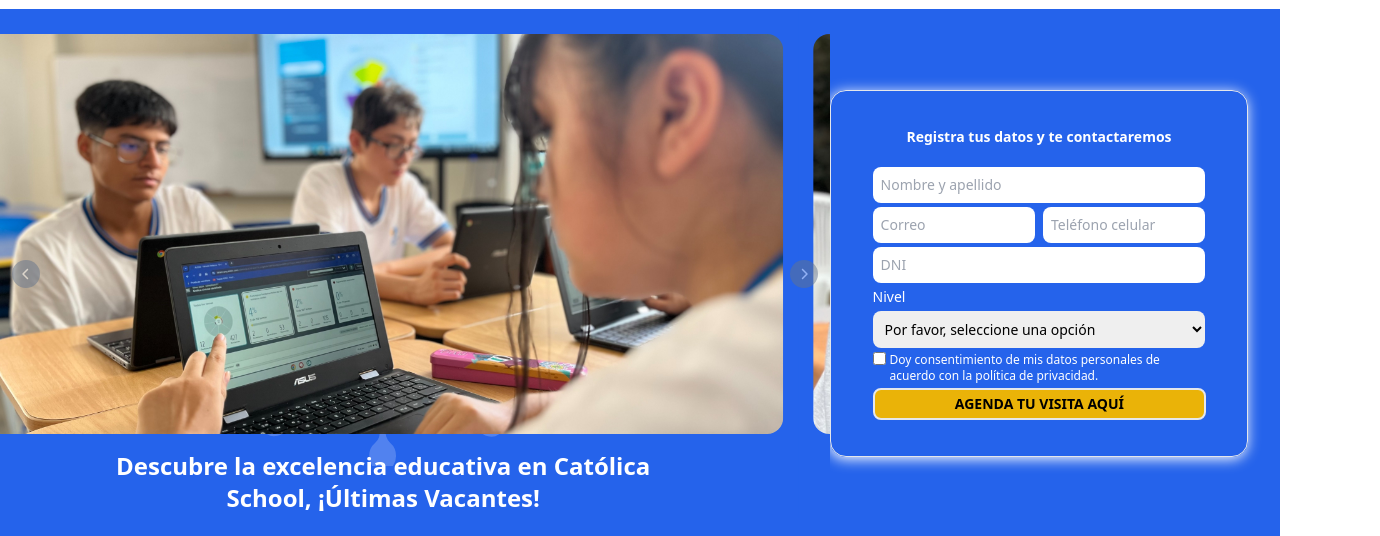
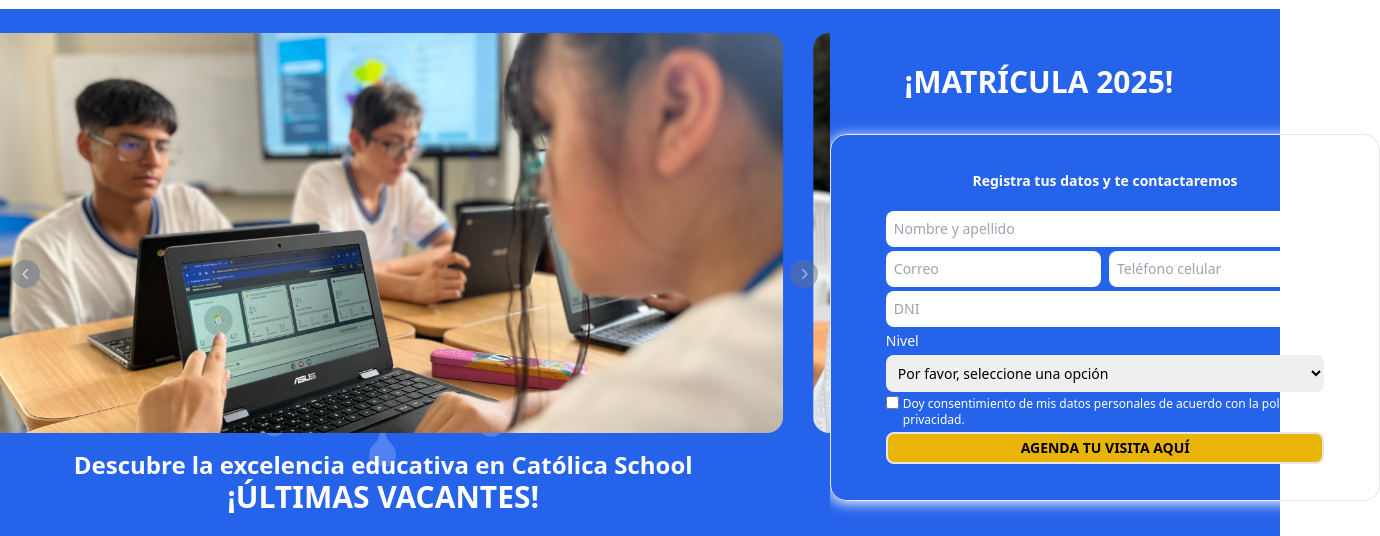
Before and after one commit to GonzaloDEV0210/copia_landing_catolica, a website: page index.html in a window 1280 px wide. Shown: the part 123-659 px from the top of the page, 1380 px wide, since content can reach past the window. Drawn offline with nearby package versions, Linux system fonts and the light colour scheme.

Commit message:
cambiso actualizados 24/01

```diff
--- a/index.html
+++ b/index.html
@@ -27,29 +27,29 @@
                     <div class="swiper-slide relative bg-green-500 lg:bg-blue-600 flex flex-col items-center justify-center">
                         <img class="absolute inset-0 object-cover w-64 lg:w-96 h-64 lg:h-96 opacity-20 m-auto" src="/media/forma-02.svg" alt="fondo">
                         <div class="container_slide relative z-10 flex flex-col items-center justify-center h-full">
-                            <img class="img_slide w-80 sm:w-550 md:w-680 lg:w-550 xl:w-680 2xl:w-750 mx-auto rounded-2xl" src="/media/slide1.jpeg"></img>
-                            <p class="text-white w-4/5 sm:w-3/4 2xl:w-2/4 mx-auto font-sans font-bold text-center text-lg sm:text-xl xl:text-2xl leading-6 mt-4">Descubre la excelencia educativa en Católica School, ¡Últimas Vacantes!</p>
+                            <img class="img_slide w-80 sm:w-550 md:w-680 lg:w-550 xl:w-680 2xl:w-750 mx-auto rounded-2xl" src="/media/slide1.jpeg">
+                            <p class="text-white w-4/5 sm:w-3/4 2xl:w-2/4 mx-auto font-sans font-bold text-center text-lg sm:text-xl xl:text-2xl leading-6 mt-4">Descubre la excelencia educativa en Católica School <br><span class="texto_vacantes">¡Últimas Vacantes!</span></p>
                         </div>
                     </div>
                     <div class="swiper-slide relative bg-blue-600 h-72 flex flex-col items-center justify-center">
                         <img class="absolute inset-0 object-cover w-64 lg:w-96 h-64 lg:h-96 opacity-20 m-auto" src="/media/forma-02.svg" alt="fondo">
                         <div class="container_slide relative z-10 flex flex-col items-center justify-center h-full">
-                            <img class="img_slide w-80 sm:w-550 md:w-680 lg:w-550 xl:w-680 2xl:w-750 mx-auto rounded-2xl" src="/media/slide5.jpeg"></img>
-                            <p class="text-white w-4/5 sm:w-3/4 2xl:w-2/4 mx-auto font-sans font-bold text-center text-lg sm:text-xl xl:text-2xl leading-6 mt-4">Descubre la excelencia educativa en Católica School, ¡Últimas Vacantes!</p>
+                            <img class="img_slide w-80 sm:w-550 md:w-680 lg:w-550 xl:w-680 2xl:w-750 mx-auto rounded-2xl" src="/media/slide5.jpeg">
+                            <p class="text-white w-4/5 sm:w-3/4 2xl:w-2/4 mx-auto font-sans font-bold text-center text-lg sm:text-xl xl:text-2xl leading-6 mt-4">Descubre la excelencia educativa en Católica School <br><span class="texto_vacantes">¡Últimas Vacantes!</span></p>
                         </div>
                     </div>
                     <div class="swiper-slide relative bg-sky-500 lg:bg-blue-600 h-72 flex flex-col items-center justify-center">
                         <img class="absolute inset-0 object-cover w-64 lg:w-96 h-64 lg:h-96 opacity-20 m-auto" src="/media/forma-02.svg" alt="fondo">
                         <div class="container_slide relative z-10 flex flex-col items-center justify-center h-full">
-                            <img class="img_slide w-80 sm:w-550 md:w-680 lg:w-550 xl:w-680 2xl:w-750 mx-auto rounded-2xl" src="/media/slide3.jpeg"></img>
-                            <p class="text-white w-4/5 sm:w-3/4 2xl:w-2/4 mx-auto font-sans font-bold text-center text-lg sm:text-xl xl:text-2xl leading-6 mt-4">Descubre la excelencia educativa en Católica School, ¡Últimas Vacantes!</p>
+                            <img class="img_slide w-80 sm:w-550 md:w-680 lg:w-550 xl:w-680 2xl:w-750 mx-auto rounded-2xl" src="/media/slide3.jpeg">
+                            <p class="text-white w-4/5 sm:w-3/4 2xl:w-2/4 mx-auto font-sans font-bold text-center text-lg sm:text-xl xl:text-2xl leading-6 mt-4">Descubre la excelencia educativa en Católica School <br><span class="texto_vacantes">¡Últimas Vacantes!</span></p>
                         </div>
                     </div>
                     <div class="swiper-slide relative bg-orange-600 lg:bg-blue-600 h-72 flex flex-col items-center justify-center">
                         <img class="absolute inset-0 object-cover w-64 lg:w-96 h-64 lg:h-96 opacity-20 m-auto" src="/media/forma-02.svg" alt="fondo">
                         <div class="container_slide relative z-10 flex flex-col items-center justify-center h-full">
-                            <img class="img_slide w-80 sm:w-550 md:w-680 lg:w-550 xl:w-680 2xl:w-750 mx-auto rounded-2xl" src="/media/slide4.jpeg"></img>
-                            <p class="text-white w-4/5 sm:w-3/4 2xl:w-2/4 mx-auto font-sans font-bold text-center text-lg sm:text-xl xl:text-2xl leading-6 mt-4">Descubre la excelencia educativa en Católica School, ¡Últimas Vacantes!</p>
+                            <img class="img_slide w-80 sm:w-550 md:w-680 lg:w-550 xl:w-680 2xl:w-750 mx-auto rounded-2xl" src="/media/slide4.jpeg">
+                            <p class="text-white w-4/5 sm:w-3/4 2xl:w-2/4 mx-auto font-sans font-bold text-center text-lg sm:text-xl xl:text-2xl leading-6 mt-4">Descubre la excelencia educativa en Católica School <br><span class="texto_vacantes">¡Últimas Vacantes!</span></p>
                         </div>
                     </div>
                 </div>
@@ -61,7 +61,8 @@
                     <img class="w-full h-full" src="/media/icons/next_arrow.svg" alt="">
                 </div>
             </section>
-            <section class="bg-blue-600 text-white h-450 md:h-450 flex lg:w-400 xl:w-450 2xl:w-680 lg:h-530 2xl:h-600 lg:items-center lg:pr-8 2xl:pr-20">
+            <section class="formulario_container bg-blue-600 text-white h-450 md:h-450 flex lg:w-400 xl:w-450 2xl:w-680 lg:h-530 2xl:h-600 lg:items-center lg:pr-8 2xl:pr-20">
+                <h3 class="texto_vacantes texto_matricula">¡Matrícula 2025!</h3>
                 <form id="contactForm" class="border w-360 sm:w-550 m-auto shadow-shadow_form rounded-2xl pt-3 pb-5 md:py-9">
                     <fieldset class="flex flex-col gap-1 items-center justify-center text-center">
                       <legend class="title_form inline-block text-sm font-bold my-3">Registra tus datos y te contactaremos</legend>
@@ -115,7 +116,7 @@
             <p class="text-center font-bold text-lg pb-9 sm:w-4/5 sm:m-auto md:text-24 2xl:text-3xl md:w-11/12 xl:w-9/12 md:leading-9 hidden lg:block">20 Años de experiencia educativa nos avalan, contamos con un campus de más de 5000 m2 exclusivamente dedicados para nuestra comunidad educativa.</p>
             <div class="lg:grid lg:grid-cols-2 lg:items-center">
                 <p class="text-center font-bold text-lg pb-9 sm:w-4/5 sm:m-auto md:text-24 md:w-11/12 md:leading-9 lg:hidden">20 Años de experiencia educativa nos avalan, contamos con un campus de más de 5000 m2 exclusivamente dedicados para nuestra comunidad educativa.</p>
-                <div id="slider_2" class="swiper relative w-11/12 md:w-4/5 h-24 bg-green_slider_catolica rounded-2xl md:h-32 2xl:h-48">
+                <div id="slider_2" class="swiper relative w-11/12 md:w-4/5 h-24 rounded-2xl md:h-32 2xl:h-48">
                     <div class="swiper-wrapper">
                         <div class="swiper-slide">
                             <p class="w-4/6 text-center m-auto text-sm font-semibold h-full flex items-center md:text-lg 2xl:text-3xl">Piscinas temperadas y techadas , inscritos en la federación deportiva peruana de Natación.</p>
@@ -201,7 +202,7 @@
                             <img class="w-72 lg:w-80 m-auto rounded-3xl" src="/media/carabayllo.png" alt="Logo de empresas aliadas">
                         </div>
                         <div class="fondo_logos swiper-slide">
-                            <img class="w-72 lg:w-80 m-auto rounded-3xl" src="/media/compañia.png" alt="Logo de empresas aliadas">
+                            <img class="w-72 lg:w-80 m-auto rounded-3xl" src="/media/compania.png" alt="Logo de empresas aliadas">
                         </div>
                         <div class="fondo_logos swiper-slide">
                             <img class="w-72 lg:w-80 m-auto rounded-3xl" src="/media/cuentas.png" alt="Logo de empresas aliadas">
--- a/styles/sliders.css
+++ b/styles/sliders.css
@@ -37,3 +37,28 @@ html {
     height: 130px;
     width: auto;
 }
+
+.texto_vacantes {
+    font-size: 30px;
+    text-transform: uppercase;
+    font-weight: bold;
+}
+
+.formulario_container {
+    display: flex;
+    flex-direction: column;
+    align-items: center;
+    justify-content: center;
+}
+
+.texto_matricula {
+    margin-top: 50px;
+}
+
+#contactForm {
+    margin-top: 30px;
+}
+
+#slider_2 {
+    background-color: #36A2BC;
+}
```
Also changed, not shown: media/compania.png (renamed from media/compañia.png).
